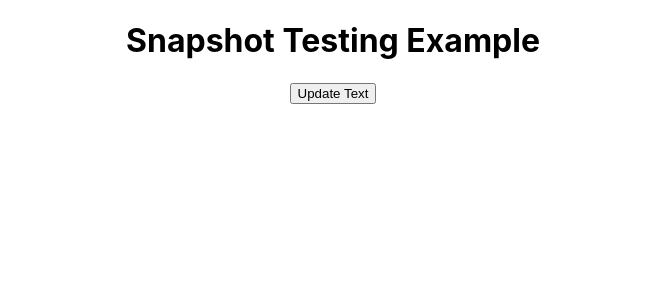
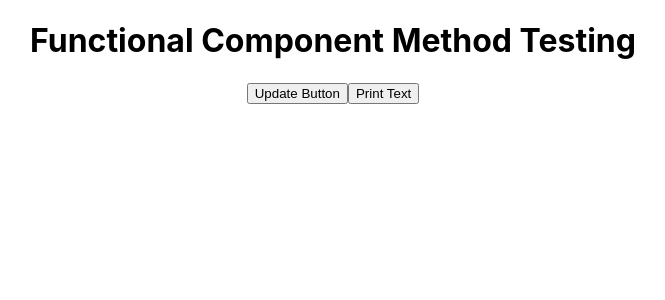
Before and after one commit to muazimmaqbool/React_Testing_Library, a React (Create React App) app: page / in a window 1280 px wide. Shown: the top 300 px of the page, without its empty margins (307-972 px from the left). Built offline with nearby package versions, Linux system fonts and the light colour scheme.

Commit message:
Functional component method testing

```diff
--- a/src/App.js
+++ b/src/App.js
@@ -8,6 +8,7 @@ import ClickTest from './6_Click_Event_Test/ClickTest';
 import Diff_File_Ext from './7 Different File Extensions/Diff_File_Ext';
 import Before_After from './8_Before_Hook/Before_After_hooks';
 import SnapShot from './9_snapShot_testing/SnapShot';
+import FuncOne from './Method Testing In Functional Components/FuncOne';
 
 function App() {
   return (
@@ -19,7 +20,8 @@ function App() {
       {/* <ClickTest/> */}
       {/* <Diff_File_Ext/> */}
       {/* <Before_After/> */}
-      <SnapShot/>
+      {/* <SnapShot/> */}
+      <FuncOne/>
     </div>
   );
 }
--- /dev/null
+++ b/src/Method Testing In Functional Components/FuncOne.jsx
@@ -0,0 +1,36 @@
+import React, { useState } from 'react'
+import handleOtherMethod from './helper';
+
+const FuncOne = () => {
+    const [data, setData] = useState();
+    const handleData=()=>{
+        setData("Hello React")
+    }
+    /*
+    here we will write a test case that will check whether the ui gets the "Hello React" text or not, i.e the testing of function because
+    state is getting updated via function and that shows hello react on screen.
+     */
+
+    //testing another method which returns text
+    /*
+    ->NOTE: a method inside functional component which returns something is bit complicated to test unless its inside
+    class based component
+    ->How to test it now?
+        do this -> 1)make a folder (eg helper.js) and put this function which returns something inside the helper file
+
+     */
+    // const handleOtherMethod=()=>{
+    //     return "Hi user"
+    // } //moved inside helper.js file
+
+  return (
+    <div>
+        <h1>Functional Component Method Testing</h1>
+        <button data-testid="btn1" onClick={handleData}>Update Button</button>
+        <button onClick={handleOtherMethod}>Print Text</button>
+        <h2>{data}</h2>
+    </div>
+  )
+}
+
+export default FuncOne
--- /dev/null
+++ b/src/Method Testing In Functional Components/helper.js
@@ -0,0 +1,5 @@
+const handleOtherMethod = () => {
+    console.log("called")
+  return "Hi user";
+};
+export default handleOtherMethod
```
Also changed, not shown: 1 other file (tests, documents, lock files or other folders).
